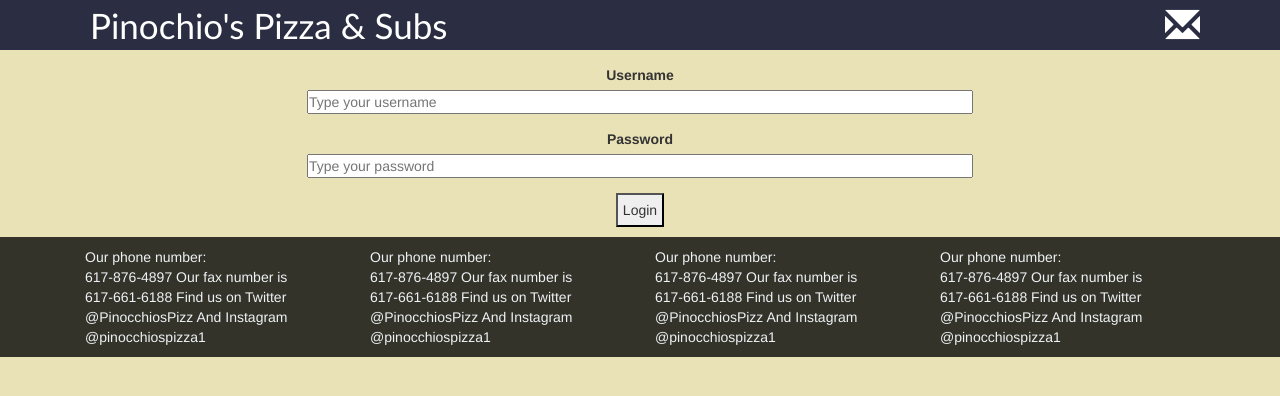
After one commit to yoorchenko/Pinochio-s-Pizza, a Django app: page /confirm/login/ in a window 1280 px wide. The commit adds this page. Shown: the top 396 px of the page. Run offline with Django 3.2, Linux system fonts and the light colour scheme; some libraries are stand-ins or nearby versions.

Commit message:
Registration/login

```diff
--- a/full_project/pinochio_pizza/menu/models.py
+++ b/full_project/pinochio_pizza/menu/models.py
@@ -27,7 +27,7 @@ class Topping(models.Model):
     name = models.CharField(max_length=64)
 
     def __str__(self):
-        return self.name
+        return f"{self.name}"
 
 
 
--- a/full_project/pinochio_pizza/menu/static/menu/css/styles.css
+++ b/full_project/pinochio_pizza/menu/static/menu/css/styles.css
@@ -216,6 +216,40 @@ footer {
 }
 
 
+/* Login Page */
+#login-form input {
+	width: 60%;
+}
+
+#login-form label {
+	margin-top: 15px;
+}
+
+#login-form button {
+	margin-top: 15px;
+	padding: 5px;
+}
+
+
+#signup-form input {
+	width: 60%;
+}
+
+#signup-form label {
+	margin-top: 15px;
+}
+
+#signup-form button {
+	margin-top: 15px;
+	padding: 5px;
+}
+
+#signup-form li {
+	list-style-type: none
+}
+
+
+
 /* Media Queries */
 
 @media (max-width: 1200px){
--- /dev/null
+++ b/full_project/pinochio_pizza/menu/templates/menu/login.html
@@ -0,0 +1,15 @@
+{% extends 'menu/basic.html' %}
+{% load static %}
+
+{% block content %}
+<div class="container" style="text-align: center;">
+	<form action="{% url 'login' %}" method="post" id="login-form">
+    	{% csrf_token %}
+    	<label for="username-input">Username</label><br>
+    	<input id="username-input" name="username" type="text" placeholder="Type your username"><br>
+    	<label for="password-input">Password</label><br>
+    	<input id="password-input" name="password" type="password" placeholder="Type your password"><br>
+    	<button type="submit">Login</button>
+	</form>
+</div>
+{% endblock content %}
--- a/full_project/pinochio_pizza/orders/urls.py
+++ b/full_project/pinochio_pizza/orders/urls.py
@@ -3,4 +3,6 @@ from . import views
 
 urlpatterns = [
     path("", views.place_order, name = "confirm"),
+    path("signup/", views.signupview, name = "signup"),
+    path("login/", views.loginview, name = "login"),
 ]
--- a/full_project/pinochio_pizza/orders/views.py
+++ b/full_project/pinochio_pizza/orders/views.py
@@ -1,9 +1,14 @@
 from django.shortcuts import render
-from django.http import HttpResponse
+from django.contrib.auth.forms import UserCreationForm
+from django.http import HttpResponseRedirect
+from django.urls import reverse
+from django.contrib.auth import authenticate, login
 from .models import Item, Order
-from telegram.ext import Updater
-from django.conf import settings
-from django.core.mail import send_mail
+
+import os
+from sendgrid import SendGridAPIClient
+from sendgrid.helpers.mail import Mail
+
 
 def place_order(request):
     new_order = Order(orderer_id = 4, total = request.session["total"])
@@ -12,22 +17,58 @@ def place_order(request):
         new_item = Item(name = item["item"], price = item["price"])
         new_item.save()
         new_order.items.add(new_item)
+    total = request.session["total"]
     request.session["cart"] = []
     request.session["total"] = 0
-    context = {"total": 0}
     items = new_order.items.all()
     message = ""
     for item in items:
-        message += f"{item} \n"
-    message += f"{context['total']}$"
+        message += f"{item} <br>"
+    message += f"{total}$"
+    context = {"total": 0}
 
     print(items)
 
-    send_mail(
-        'Subject here',
-        message,
-        'mikhailyurchenko2601@gmail.com',
-        ['mikhailyurchenko2601@gmail.com'],
-        fail_silently=False,
-    )
+    message = Mail(
+        from_email='mihailstudent2601@gmail.com',
+        to_emails='mihailstudent2601@gmail.com',
+        subject='Sending with Twilio SendGrid is Fun',
+        html_content=f'<strong>{ message }</strong>')
+    try:
+        sg = SendGridAPIClient('')
+        response = sg.send(message)
+    except Exception as e:
+        print(e.message)
+
+
+
+
+
     return render(request, "menu/cart.html", context)
+
+
+def signupview(request):
+    if request.method == 'POST':
+        form = UserCreationForm(request.POST)
+        if form.is_valid():
+            form.save()
+            username = form.cleaned_data.get('username')
+            raw_password = form.cleaned_data.get('password1')
+            user = authenticate(username=username, password=raw_password)
+            login(request, user)
+            return HttpResponseRedirect(reverse("index"))
+    else:
+        form = UserCreationForm()
+    return render(request, 'menu/signup.html', {'form': form})
+
+
+def loginview(request):
+    if request.method == "POST":
+        username = request.POST["username"]
+        password = request.POST["password"]
+        user = authenticate(username = username, password = password)
+        if user:
+            login(request, user)
+            return HttpResponseRedirect(reverse("index"))
+    else:
+        return render(request, "menu/login.html")
--- a/full_project/pinochio_pizza/pinochio_pizza/settings.py
+++ b/full_project/pinochio_pizza/pinochio_pizza/settings.py
@@ -30,11 +30,11 @@ ALLOWED_HOSTS = []
 
 
 EMAIL_BACKEND = "sendgrid_backend.SendgridBackend"
-SENDGRID_API_KEY = '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' # this is exactly the value 'apikey'
+SENDGRID_API_KEY = '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' # this is exactly the value 'apikey'
 SENDGRID_SANDBOX_MODE_IN_DEBUG=False
 
 # echo to stdout or any other file-like object that is passed to the backend via the stream kwarg.
-#SENDGRID_ECHO_TO_STDOUT=True
+SENDGRID_ECHO_TO_STDOUT=True
 
 # Application definition
 
--- a/full_project/pinochio_pizza/pinochio_pizza/urls.py
+++ b/full_project/pinochio_pizza/pinochio_pizza/urls.py
@@ -19,5 +19,5 @@ from django.urls import path, include
 urlpatterns = [
     path('admin/', admin.site.urls),
     path('', include("menu.urls")),
-    path('confirm', include("orders.urls"))
+    path('confirm/', include("orders.urls"))
 ]
```
Also changed, not shown: full_project/pinochio_pizza/menu/templates/menu/cart.html (+5 -4 lines), full_project/pinochio_pizza/menu/templates/menu/signup.html (added, +23 -0 lines), full_project/pinochio_pizza/menu/views.py (+15 -8 lines).
